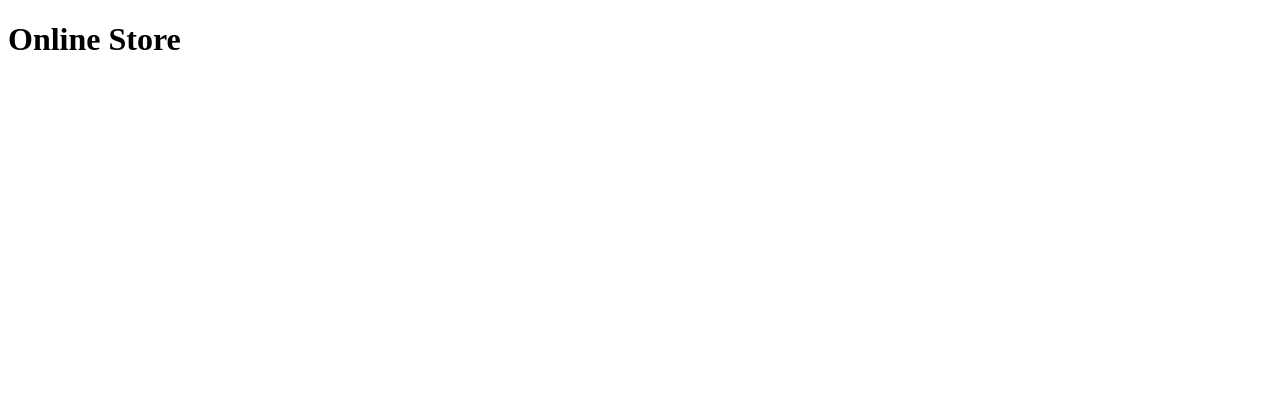
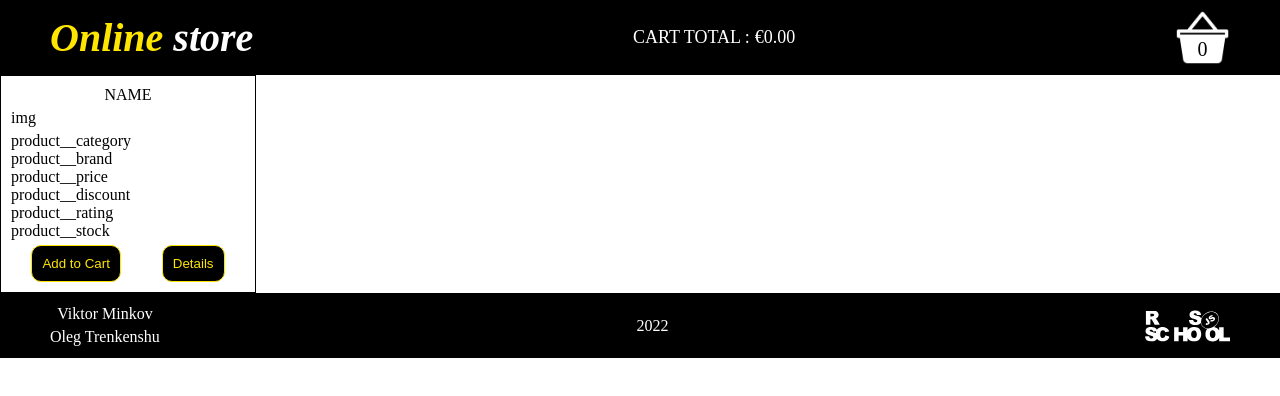
Before and after one commit to trenkenshu/online-store, a React app: page / in a window 1280 px wide. Shown: the top 396 px of the page. Built offline with nearby package versions, Linux system fonts and the light colour scheme.

Commit message:
feat: create header,footer,productCard componens and add scss for this files

```diff
--- a/src/components/App.tsx
+++ b/src/components/App.tsx
@@ -1,8 +1,15 @@
 import React from 'react';
+import Footer from './footer';
+import Header from './header';
+import ProductCard from './productCard';
 
 function App() {
   return (
-   <h1>Online Store</h1>
+    <>
+       <Header/>
+       <ProductCard/>
+       <Footer/>
+    </>
   );
 }
 
--- /dev/null
+++ b/src/components/footer.tsx
@@ -0,0 +1,23 @@
+import React from 'react';
+import '../scss/footer.scss'
+
+function Footer () {
+  return (
+    <footer className='footer'>
+      <div className='footer__container container'>
+        <div className='footer__authors'>
+          <a className='footer__github-link' href="https://github.com/ViktorMinkov">
+            Viktor Minkov
+          </a>
+          <a className='footer__github-link' href="https://github.com/trenkenshu">
+            Oleg Trenkenshu
+          </a>
+        </div>
+        <div className='footer__year'>2022</div>
+        <a className='footer__rs-logo' href='https://rs.school/js/'></a>
+      </div>
+    </footer>
+  )
+
+}
+export default Footer;
--- /dev/null
+++ b/src/components/header.tsx
@@ -0,0 +1,25 @@
+import React from 'react';
+import '../scss/header.scss'
+
+
+function Header () {
+  return (
+    <header className='header'>
+      <div className='header__container container'>
+        <h1 className='header__logo'>
+          <a className="header__logo-link" href="#">
+          <span className='yellow'>Online</span> store
+          </a>
+        </h1>
+        <div className='header__total-price'>
+          <span className='header__text'>Cart total : </span>
+          <span className='header__sum'>€0.00</span>
+        </div>
+        <div className='header__cart'>
+          <div className='header__cart-amount'>0</div>
+        </div>
+      </div>
+    </header>
+  )
+}
+export default Header;
--- /dev/null
+++ b/src/components/productCard.tsx
@@ -0,0 +1,24 @@
+import React from 'react';
+import '../scss/productCard.scss'
+function ProductCard () {
+  return(
+    <div className='product__card'>
+      <div className="product__name">name</div>
+      <div className="product__img">img</div>
+      <div className="product__info">
+        <div className="product__category">product__category</div>
+        <div className="product__brand">product__brand</div>
+        <div className="product__price">product__price</div>
+        <div className="product__discount">product__discount</div>
+        <div className="product__rating">product__rating</div>
+        <div className="product__stock">product__stock</div>
+      </div>
+      <div className="product__btns">
+        <button className="btn product__btn_add">Add to Cart</button>
+        <button className="btn product__btn_details">Details</button>
+      </div>
+    </div>
+  )
+}
+
+export default ProductCard;
--- a/src/index.tsx
+++ b/src/index.tsx
@@ -1,12 +1,11 @@
 import React from 'react';
 import ReactDOM from 'react-dom/client';
 import App from './components/App';
+import '../src/scss/App.scss'
 
 const root = ReactDOM.createRoot(
   document.getElementById('root') as HTMLElement
 );
 root.render(
-  <React.StrictMode>
     <App />
-  </React.StrictMode>
 );
--- /dev/null
+++ b/src/scss/App.scss
@@ -0,0 +1,20 @@
+*{
+  margin: 0;
+  padding: 0;
+  box-sizing: border-box;
+}
+#root {
+  display: flex;
+  flex-direction: column;
+  height: 100vh;
+}
+html{
+  font-size: 10px;
+}
+.main {
+  flex: 1 1 100%;
+}
+
+.container {
+  padding: 0 50px
+}
--- /dev/null
+++ b/src/scss/_variables.scss
@@ -0,0 +1,3 @@
+$bgColor: black;
+$mainTextColor: white;
+$yellowColor: rgb(255, 230, 0);
--- /dev/null
+++ b/src/scss/footer.scss
@@ -0,0 +1,38 @@
+@import './variables';
+.footer {
+  padding: 10px 0;
+  background-color: $bgColor;
+  color: $mainTextColor;
+  font-size: 1.6rem;
+  &__container {
+    display:flex;
+    justify-content: space-between;
+    align-items: center;
+  }
+  &__authors{
+    display: flex;
+    flex-direction: column;
+    align-items: center;
+    gap: 5px;
+  }
+  &__github-link {
+    display: inline-block;
+    text-decoration: none;
+    color: $mainTextColor;
+    transition: all .3s ease-in;
+    &:hover{
+      color: $yellowColor;
+    }
+  }
+  &__rs-logo{
+    display: block;
+    width: 85px;
+    height: 45px;
+    background-image: url('../assets/rs_school_js.svg');
+    background-repeat: no-repeat;
+    transition: all .3s ease-in;
+    &:hover{
+      transform: scale(1.1);
+    }
+  }
+}
--- /dev/null
+++ b/src/scss/header.scss
@@ -0,0 +1,50 @@
+@import './variables';
+.header {
+  padding: 10px 0;
+  background-color: $bgColor;
+  color: $mainTextColor;
+  &__container {
+    display:flex;
+    justify-content: space-between;
+    align-items: center;
+  }
+  &__logo {
+    font-style: italic;
+    font-size: 4rem;
+    cursor: pointer;
+  }
+  &__logo-link{
+    text-decoration: none;
+    color: $mainTextColor;
+  }
+  &__total-price {
+    display: flex;
+    align-items: center;
+    font-size: 1.8rem;
+    gap: 5px;
+  }
+  &__text{
+    text-transform: uppercase;
+  }
+  &__cart{
+    position: relative;
+    width: 55px;
+    height: 55px;
+    background-image: url('../assets/cart-icon.png');
+    background-repeat: no-repeat;
+    background-size: cover;
+    cursor: pointer;
+  }
+  &__cart-amount {
+    position: absolute;
+    top: 50%;
+    left: 50%;
+    font-size: 2rem;
+    color: $bgColor;
+    transform: translate(-50%,0);
+  }
+
+  .yellow {
+    color: $yellowColor;
+  }
+}
--- /dev/null
+++ b/src/scss/productCard.scss
@@ -0,0 +1,42 @@
+@import './variables';
+
+.product {
+  &__card {
+    display: flex;
+    flex-direction: column;
+    gap: 5px;
+    width: 20%;
+    border: 1px solid black;
+    font-size: 1.6rem;
+    padding: 10px;
+  }
+  &__name {
+    text-align: center;
+    text-transform: uppercase;
+  }
+  &__info{
+    display: flex;
+    flex-direction: column;
+    justify-content: flex-start;
+  }
+  &__btns {
+    display: flex;
+    justify-content: space-around;
+    align-items: flex-end;
+  }
+}
+
+.btn {
+  padding: 10px;
+  border: 1px solid $yellowColor;
+  border-radius: 10px;
+  outline: none;
+  background-color: $bgColor;
+  color: $yellowColor;
+  cursor: pointer;
+  transition: all .3s ease-in;
+  &:hover {
+    background-color: $yellowColor;
+    color: $bgColor;
+  }
+}
```
Also changed, not shown: src/assets/cart-icon.png (added), src/assets/rs_school_js.svg (added).
